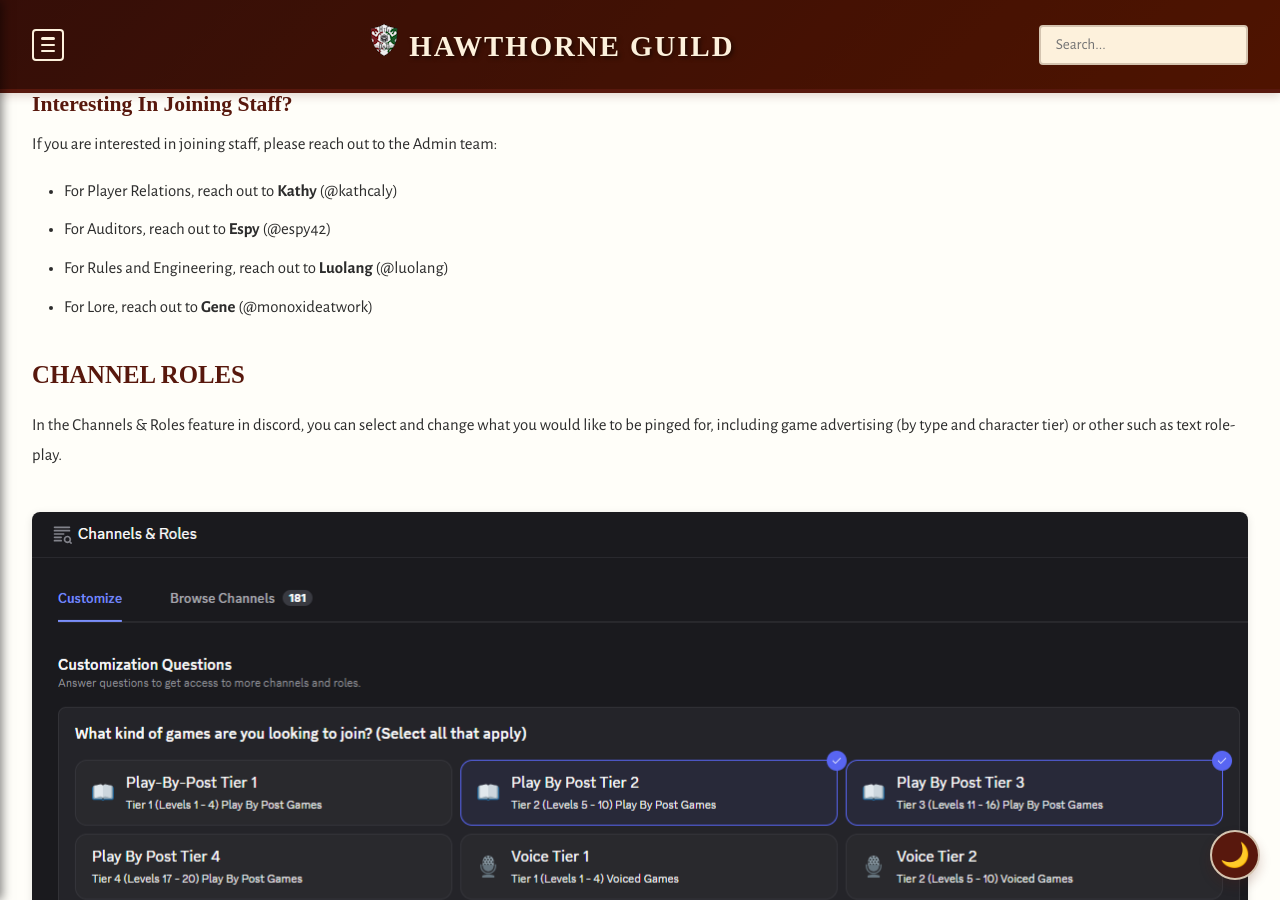
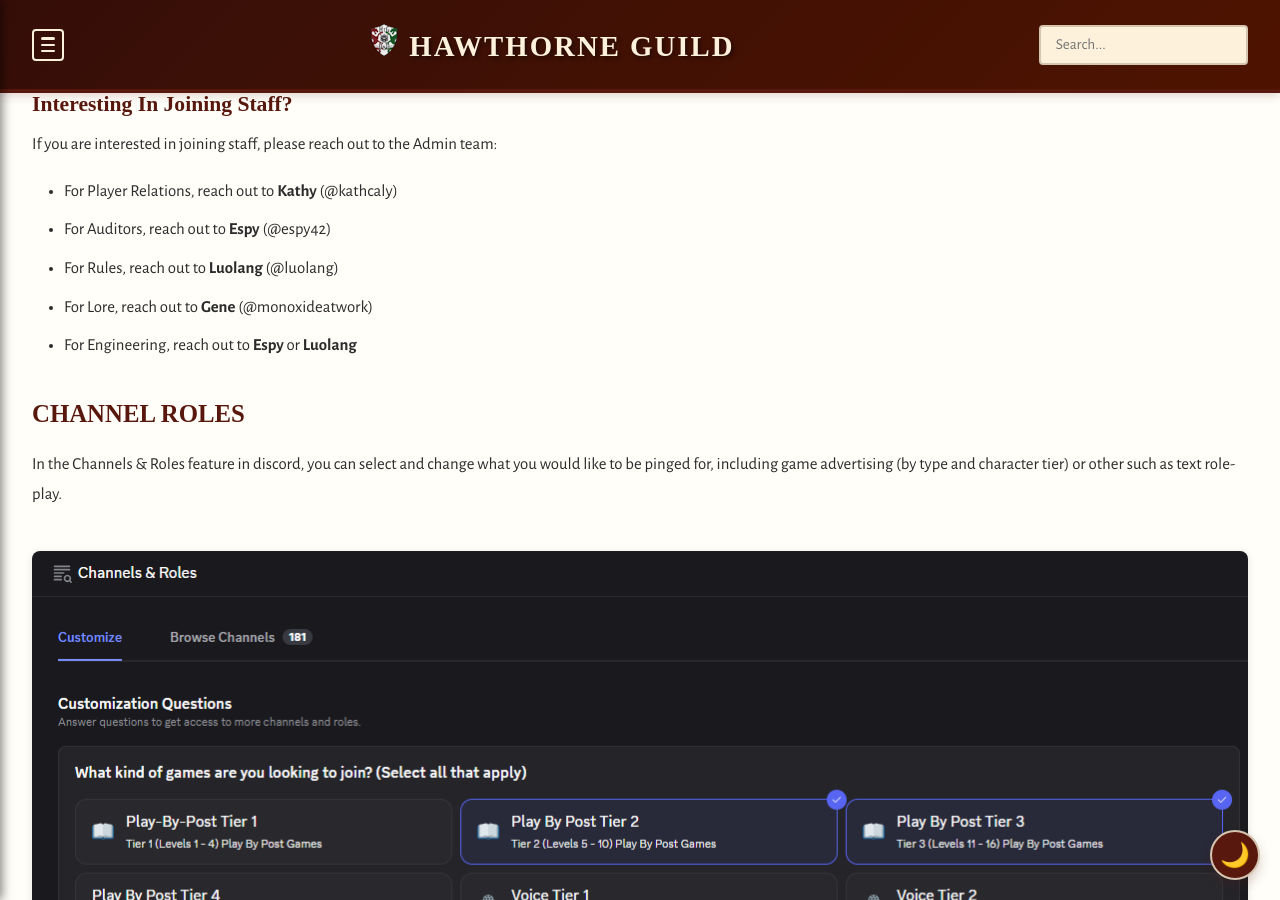
Before and after one commit to coconutswallow/Guides, a Jekyll site: the page built from _rules/server-roles.md, in a window 1280 px wide and 900 px high, scrolled down 833 px. Built offline with Jekyll 4.4.1, drawn with Linux system fonts in a browser that asks for light colours; some web fonts are replaced; a script that is not in the unit is left out.

Commit message:
Update server-roles.md

```diff
--- a/_rules/server-roles.md
+++ b/_rules/server-roles.md
@@ -30,8 +30,9 @@
 
 - For Player Relations, reach out to **Kathy** (@kathcaly)
 - For Auditors, reach out to **Espy** (@espy42)
-- For Rules and Engineering, reach out to **Luolang** (@luolang)
+- For Rules, reach out to **Luolang** (@luolang)
 - For Lore, reach out to **Gene** (@monoxideatwork)
+- For Engineering, reach out to **Espy** or **Luolang**
 
 ### Channel Roles
 <p>In the Channels & Roles feature in discord, you can select and change what you would like to be pinged for, including game advertising (by type and character tier) or other such as text role-play.</p>
```
